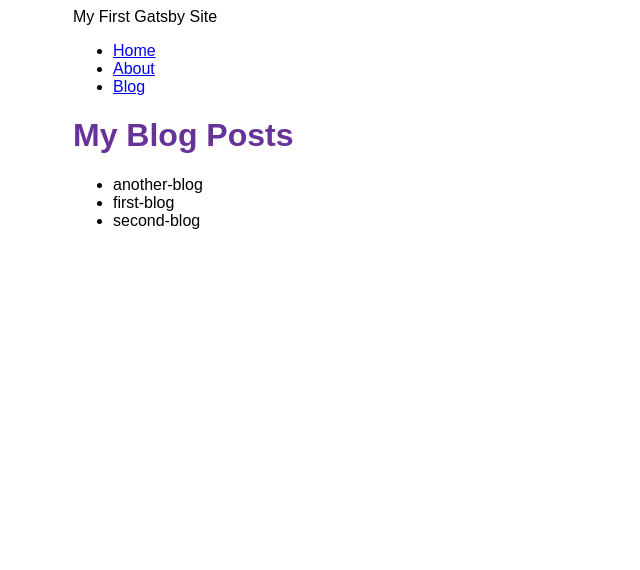
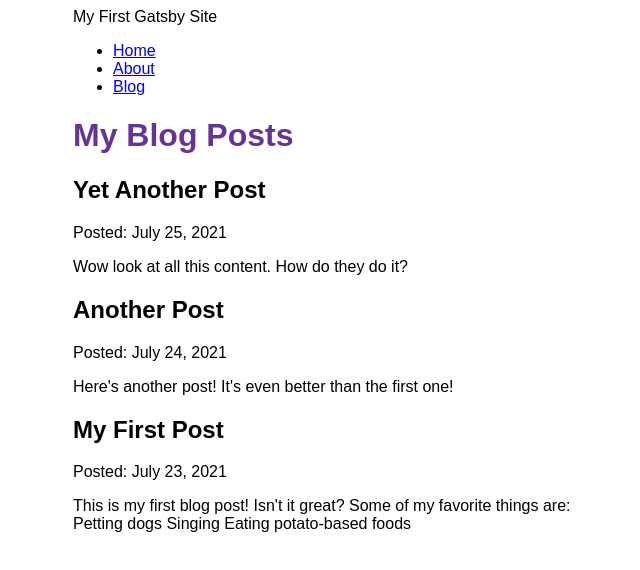
Before and after one commit to PiIsFour/dude, a Gatsby site: page /blog in a window 1280 px wide. Shown: the whole page, without its empty margins (317-957 px from the left). Built offline with nearby package versions, Linux system fonts and the light colour scheme; Gatsby itself is replaced by a stand-in of ours.

Commit message:
use mdx content

```diff
--- a/blog/another-blog.mdx
+++ b/blog/another-blog.mdx
@@ -0,0 +1,7 @@
+---
+title: "Yet Another Post"
+date: "2021-07-25"
+slug: "yet-another-post"
+---
+
+Wow look at all this content. How do they do it?
--- a/blog/first-blog.mdx
+++ b/blog/first-blog.mdx
@@ -0,0 +1,13 @@
+---
+title: "My First Post"
+date: "2021-07-23"
+slug: "my-first-post"
+---
+
+This is my first blog post! Isn't it *great*?
+
+Some of my **favorite** things are:
+
+* Petting dogs
+* Singing
+* Eating potato-based foods
--- a/blog/second-blog.mdx
+++ b/blog/second-blog.mdx
@@ -0,0 +1,7 @@
+---
+title: "Another Post"
+date: "2021-07-24"
+slug: "another-post"
+---
+
+Here's another post! It's even better than the first one!
--- a/gatsby-config.ts
+++ b/gatsby-config.ts
@@ -19,6 +19,7 @@
         path: `${__dirname}/blog`,
       }
     },
+    "gatsby-plugin-mdx",
   ],
   pathPrefix: "/dude"
 }
--- a/package.json
+++ b/package.json
@@ -16,8 +16,10 @@
     "typecheck": "tsc --noEmit"
   },
   "dependencies": {
+    "@mdx-js/react": "^2.3.0",
     "gatsby": "^5.12.3",
     "gatsby-plugin-image": "^3.12.0",
+    "gatsby-plugin-mdx": "^5.12.0",
     "gatsby-plugin-sharp": "^5.12.0",
     "gatsby-source-filesystem": "^5.12.0",
     "react": "^18.2.0",
--- a/src/pages/blog.tsx
+++ b/src/pages/blog.tsx
@@ -8,22 +8,27 @@
 const BlogPage = ({ data }: PageProps<Queries.BlogPageQuery>) => {
 	return (
 		<Layout pageTitle="My Blog Posts">
-			<ul>
-				{data.allFile.nodes.map(node => (
-					<li key={node.name}>
-						{node.name}
-					</li>
-				))}
-			</ul>
+			{data.allMdx.nodes.map(node => (
+				<article key={node.id}>
+					<h2>{node.frontmatter?.title}</h2>
+					<p>Posted: {node.frontmatter?.date}</p>
+					<p>{node.excerpt}</p>
+				</article>
+			))}
 		</Layout>
 	)
 }
 
 export const query = graphql`
 	query BlogPage {
-		allFile(filter: {sourceInstanceName: {eq: "blog"}}) {
+		allMdx(sort: { frontmatter: { date: DESC }}) {
 			nodes {
-				name
+				frontmatter {
+					date(formatString: "MMMM D, YYYY")
+					title
+				}
+				id
+				excerpt
 			}
 		}
 	}
```
Also changed, not shown: 1 other file.
